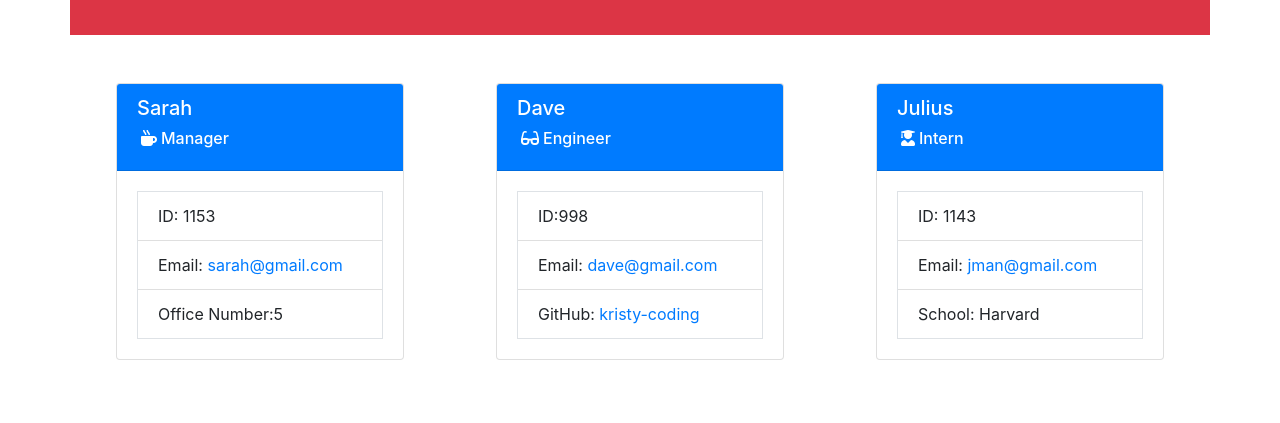
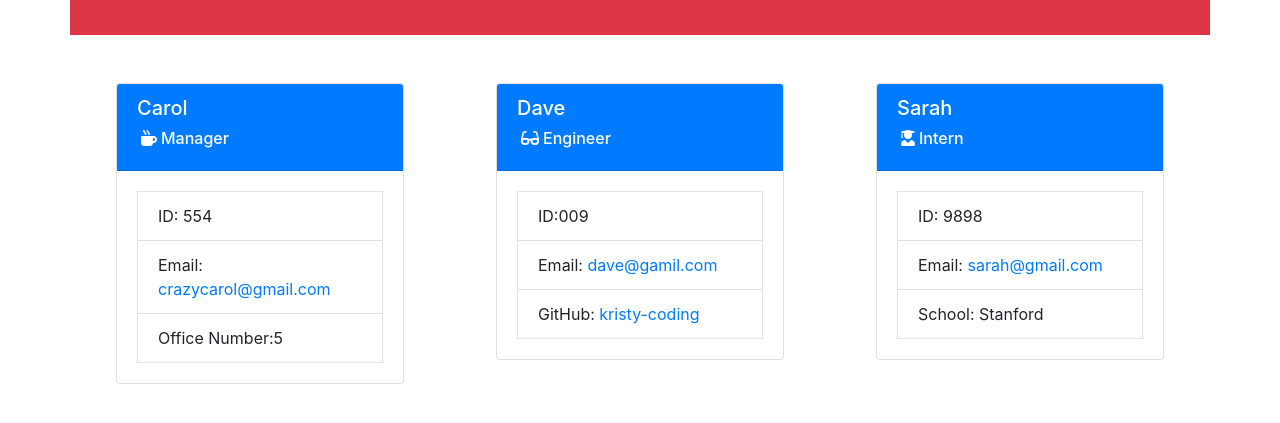
Before and after one commit to Kristy-coding/Team-Profile-Generator, a website: page dist/index.html in a window 1280 px wide. Shown: the part 103-526 px from the top of the page. Drawn offline with nearby package versions, Linux system fonts and the light colour scheme.

```diff
--- a/dist/index.html
+++ b/dist/index.html
@@ -22,13 +22,13 @@
         <div class="col-lg-4 col-md-6 col-sm-12">
             <div class="card mb-5 mx-auto" style="width: 18rem;">
                 <div class="card-header bg-primary text-white">
-                    <h5 class="card-title">Sarah</h5>
+                    <h5 class="card-title">Carol</h5>
                     <h6 class="card-subtitle mb-2 text-white"><i class="fas fa-mug-hot p-1"></i>Manager</h6>
                 </div>
                 <div class="card-body">
                     <ul class="list-group list-group-flush border border-grey">
-                        <li class="list-group-item">ID: 1153</li>
-                        <li class="list-group-item">Email:<a href="mailto:sarah@gmail.com" target="_blank" rel="noopener noreferrer" class="card-link"> sarah@gmail.com</a></li>
+                        <li class="list-group-item">ID: 554</li>
+                        <li class="list-group-item">Email:<a href="mailto:crazycarol@gmail.com" target="_blank" rel="noopener noreferrer" class="card-link"> crazycarol@gmail.com</a></li>
                         <li class="list-group-item">Office Number:5 </li>
                     </ul>
                 </div>
@@ -46,8 +46,8 @@
                     </div>
                     <div class="card-body">
                         <ul class="list-group list-group-flush border border-grey">
-                            <li class="list-group-item">ID:998</li>
-                            <li class="list-group-item">Email:<a href="mailto:dave@gmail.com" target="_blank" rel="noopener noreferrer" class="card-link"> dave@gmail.com</a></li>
+                            <li class="list-group-item">ID:009</li>
+                            <li class="list-group-item">Email:<a href="mailto:dave@gamil.com" target="_blank" rel="noopener noreferrer" class="card-link"> dave@gamil.com</a></li>
                             <li class="list-group-item">GitHub:<a href="https://github.com/kristy-coding" target="_blank" class="card-link"> kristy-coding</a></li>
                         </ul>
                     </div>
@@ -59,14 +59,14 @@
         <div class="col-lg-4  col-md-6 col-sm-12">
             <div class="card mb-5 mx-auto" style="width: 18rem;">
                 <div class="card-header bg-primary text-white">
-                    <h5 class="card-title">Julius</h5>
+                    <h5 class="card-title">Sarah</h5>
                     <h6 class="card-subtitle mb-2 text-white"><i class="fas fa-user-graduate p-1"></i>Intern</h6>
                 </div>
                 <div class="card-body">
                     <ul class="list-group list-group-flush border border-grey">
-                        <li class="list-group-item">ID: 1143</li>
-                        <li class="list-group-item">Email:<a href="mailto:jman@gmail.com" target="_blank" rel="noopener noreferrer" class="card-link"> jman@gmail.com</a></li>
-                        <li class="list-group-item">School: Harvard</li>
+                        <li class="list-group-item">ID: 9898</li>
+                        <li class="list-group-item">Email:<a href="mailto:sarah@gmail.com" target="_blank" rel="noopener noreferrer" class="card-link"> sarah@gmail.com</a></li>
+                        <li class="list-group-item">School: Stanford</li>
                     </ul>
                 </div>
               </div>
```
Also changed, not shown: README.md.
